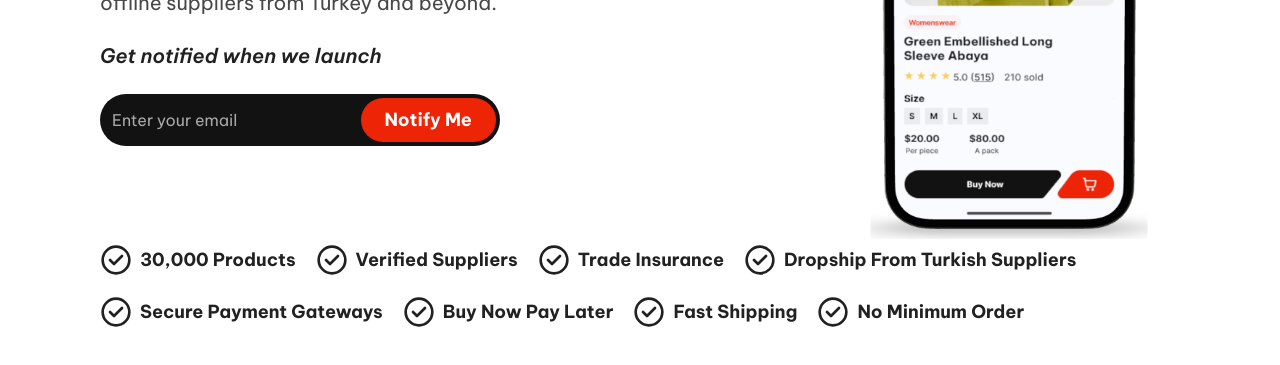
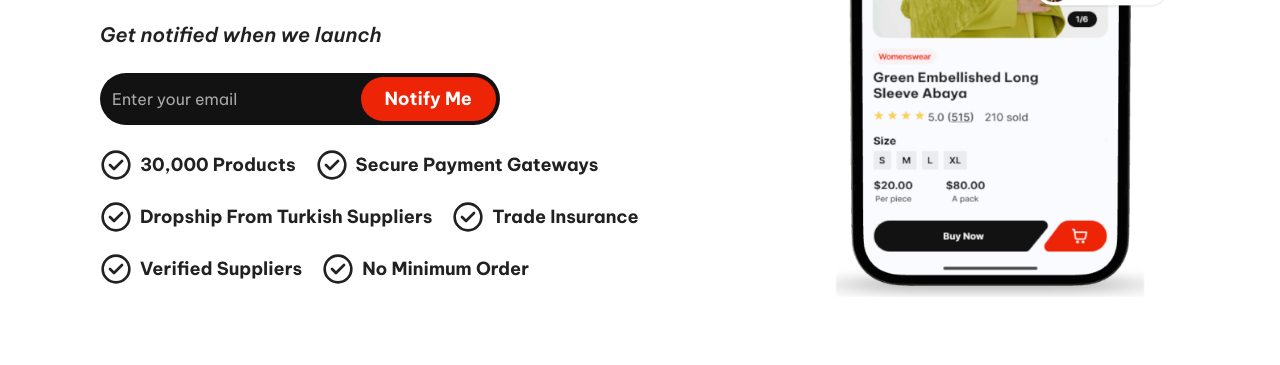
Before and after one commit to KobzarMax/toptan, a website built with Vite: page index.html in a window 1280 px wide. Shown: the part 337-702 px from the top of the page. Built offline with nearby package versions, Linux system fonts and the light colour scheme.

```diff
--- a/index.html
+++ b/index.html
@@ -53,40 +53,33 @@
               });
             </script>
           </div>
+          <ul class="footer-list">
+            <li class="footer-list-item">
+              <img src="./assets/check-circle.svg" alt="checkmark"> 30,000 Products
+            </li>
+            <li class="footer-list-item">
+              <img src="./assets/check-circle.svg" alt="checkmark"> Secure Payment Gateways
+            </li>
+            <li class="footer-list-item">
+              <img src="./assets/check-circle.svg" alt="checkmark"> Dropship From Turkish Suppliers
+            </li>
+            <li class="footer-list-item">
+              <img src="./assets/check-circle.svg" alt="checkmark"> Trade Insurance
+            </li>
+            <li class="footer-list-item">
+              <img src="./assets/check-circle.svg" alt="checkmark"> Verified Suppliers
+            </li>
+
+            <li class="footer-list-item">
+              <img src="./assets/check-circle.svg" alt="checkmark"> No Minimum Order
+            </li>
+          </ul>
         </div>
         <div class="main-image-wrapper">
           <img src="./assets/main_image.png" alt="main image">
         </div>
       </div>
     </main>
-    <footer class="footer">
-      <ul class="footer-list container">
-        <li class="footer-list-item">
-          <img src="./assets/check-circle.svg" alt="checkmark"> 30,000 Products
-        </li>
-        <li class="footer-list-item">
-          <img src="./assets/check-circle.svg" alt="checkmark"> Verified Suppliers
-        </li>
-        <li class="footer-list-item">
-          <img src="./assets/check-circle.svg" alt="checkmark"> Trade Insurance
-        </li>
-        <li class="footer-list-item">
-          <img src="./assets/check-circle.svg" alt="checkmark"> Dropship From Turkish Suppliers
-        </li>
-        <li class="footer-list-item">
-          <img src="./assets/check-circle.svg" alt="checkmark"> Secure Payment Gateways
-        </li>
-        <li class="footer-list-item">
-          <img src="./assets/check-circle.svg" alt="checkmark"> Buy Now Pay Later
-        </li>
-        <li class="footer-list-item">
-          <img src="./assets/check-circle.svg" alt="checkmark"> Fast Shipping
-        </li>
-        <li class="footer-list-item">
-          <img src="./assets/check-circle.svg" alt="checkmark"> No Minimum Order
-        </li>
-      </ul>
-    </footer>
     <script type="module" src="/main.js"></script>
   </body>
 </html>
--- a/style.css
+++ b/style.css
@@ -44,6 +44,7 @@
   flex-wrap: wrap;
   gap: 20px;
   list-style: none;
+  padding: 24px 0 0 0;
 }
 .footer-list-item {
   display: flex;
@@ -73,7 +74,7 @@
   max-width: 730px;
 }
 .main-image-wrapper {
-  max-width: 360px;
+  max-width: 400px;
   width: 100%;
 }
 .main-image-wrapper img {
@@ -150,6 +151,7 @@
 }
 .footer {
   padding-bottom: 20px;
+  margin-top: 32px;
 }
 
 @media (max-width: 1200px) {
```
